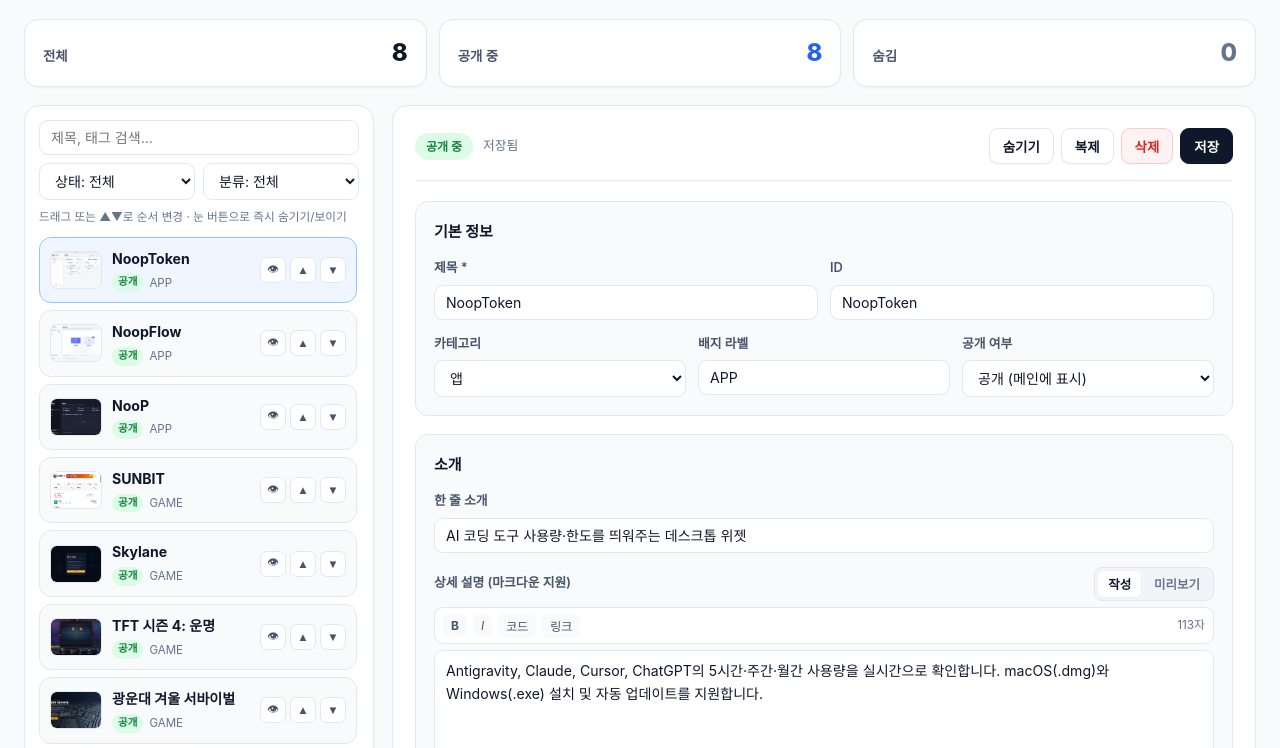
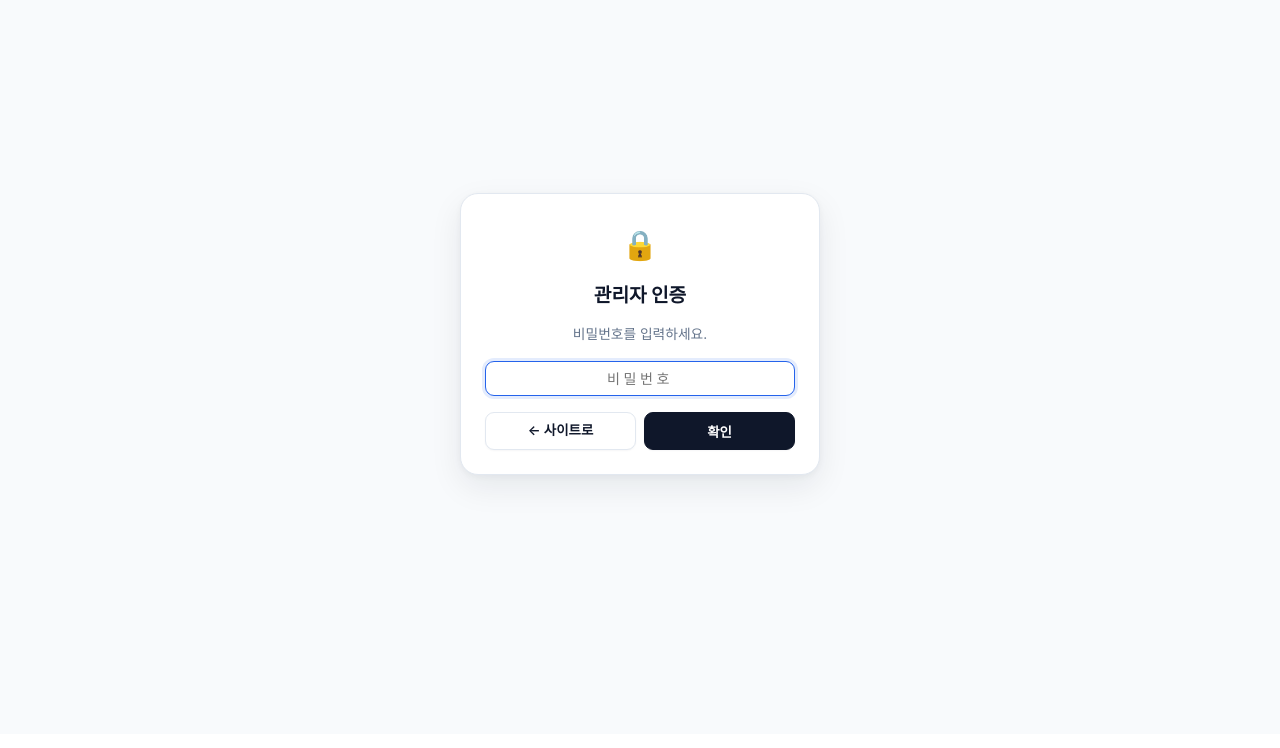
Before and after one commit to sungomi/sungomi.github.io, a plain HTML site: page admin.html in a window 1280 px wide. Shown: the part 66-814 px from the top of the page. Drawn offline with Linux system fonts and the light colour scheme; a web font is replaced by a local one.

Commit message:
Add SHA-256 PIN lock screen to admin page

```diff
--- a/admin.css
+++ b/admin.css
@@ -1,6 +1,84 @@
 .admin-body {
   min-height: 100vh;
   background: var(--bg-subtle);
+}
+
+.admin-body.admin-locked > *:not(#authGate) {
+  display: none !important;
+}
+
+.auth-gate {
+  position: fixed;
+  inset: 0;
+  z-index: 300;
+  display: flex;
+  align-items: center;
+  justify-content: center;
+  padding: 20px;
+  background: var(--bg-subtle);
+}
+
+.auth-card {
+  width: min(360px, 100%);
+  padding: 28px 24px 24px;
+  border-radius: 18px;
+  background: var(--surface);
+  border: 1px solid var(--border-light);
+  box-shadow: var(--shadow-md);
+  display: flex;
+  flex-direction: column;
+  gap: 12px;
+  text-align: center;
+}
+
+.auth-icon {
+  font-size: 1.8rem;
+}
+
+.auth-card h1 {
+  font-size: 1.2rem;
+  font-weight: 800;
+  color: var(--text-primary);
+}
+
+.auth-desc {
+  font-size: 0.86rem;
+  color: var(--text-muted);
+  margin-bottom: 4px;
+}
+
+.auth-input {
+  text-align: center;
+  font-size: 1.1rem;
+  letter-spacing: 0.25em;
+  padding: 11px 14px;
+}
+
+.auth-error {
+  font-size: 0.82rem;
+  font-weight: 600;
+  color: #dc2626;
+}
+
+.auth-actions {
+  display: grid;
+  grid-template-columns: 1fr 1fr;
+  gap: 8px;
+  margin-top: 4px;
+}
+
+.auth-actions a {
+  text-decoration: none;
+}
+
+@keyframes authShake {
+  0%, 100% { transform: translateX(0); }
+  20%, 60% { transform: translateX(-6px); }
+  40%, 80% { transform: translateX(6px); }
+}
+
+.auth-card.shake {
+  animation: authShake 0.32s ease;
 }
 
 .admin-header {
--- a/admin.html
+++ b/admin.html
@@ -12,7 +12,31 @@
   <link rel="stylesheet" href="./styles.css" />
   <link rel="stylesheet" href="./admin.css" />
 </head>
-<body class="admin-body">
+<body class="admin-body admin-locked">
+  <!-- 비밀번호 잠금 화면 -->
+  <div class="auth-gate" id="authGate" role="dialog" aria-modal="true" aria-labelledby="authTitle">
+    <form class="auth-card" id="authForm">
+      <div class="auth-icon">🔒</div>
+      <h1 id="authTitle">관리자 인증</h1>
+      <p class="auth-desc">비밀번호를 입력하세요.</p>
+      <input
+        type="password"
+        id="authInput"
+        class="adm-input auth-input"
+        placeholder="비밀번호"
+        inputmode="numeric"
+        autocomplete="current-password"
+        autofocus
+        required
+      />
+      <p class="auth-error" id="authError" hidden>비밀번호가 올바르지 않습니다.</p>
+      <div class="auth-actions">
+        <a href="./index.html" class="adm-btn">← 사이트로</a>
+        <button type="submit" class="adm-btn primary">확인</button>
+      </div>
+    </form>
+  </div>
+
   <header class="admin-header">
     <div class="admin-header-left">
       <a href="./index.html" class="back-btn">← 사이트로</a>
@@ -34,6 +58,7 @@
         <input type="file" id="importJsonInput" accept=".json,application/json" hidden />
       </label>
       <button class="adm-btn danger-ghost" id="resetDefaultBtn">초기화</button>
+      <button class="adm-btn" id="lockAdminBtn" title="관리자 잠금">잠금</button>
     </div>
   </header>
 
--- a/admin.js
+++ b/admin.js
@@ -1,6 +1,69 @@
 (() => {
   const STORAGE_CONFIG_KEY = "sungomi_arc_config_v3";
   const STORAGE_PROJECTS_KEY = "sungomi_arc_projects_v3";
+  const SESSION_AUTH_KEY = "sungomi_admin_unlocked_v1";
+  const EXPECTED_HASH = "c2aedfe4e480f615caa9055bbf823ab7d3b84b50a9f39b91744d582d4d5ee71c";
+
+  const authGate = document.getElementById("authGate");
+  const authForm = document.getElementById("authForm");
+  const authInput = document.getElementById("authInput");
+  const authError = document.getElementById("authError");
+  const lockAdminBtn = document.getElementById("lockAdminBtn");
+
+  async function sha256Hex(str) {
+    const data = new TextEncoder().encode(str);
+    const buf = await crypto.subtle.digest("SHA-256", data);
+    return Array.from(new Uint8Array(buf))
+      .map((b) => b.toString(16).padStart(2, "0"))
+      .join("");
+  }
+
+  function unlockAdmin() {
+    sessionStorage.setItem(SESSION_AUTH_KEY, "1");
+    document.body.classList.remove("admin-locked");
+    if (authGate) authGate.hidden = true;
+  }
+
+  function lockAdmin() {
+    sessionStorage.removeItem(SESSION_AUTH_KEY);
+    document.body.classList.add("admin-locked");
+    if (authGate) authGate.hidden = false;
+    if (authInput) {
+      authInput.value = "";
+      authInput.focus();
+    }
+    if (authError) authError.hidden = true;
+  }
+
+  if (sessionStorage.getItem(SESSION_AUTH_KEY) === "1") {
+    unlockAdmin();
+  }
+
+  if (authForm) {
+    authForm.addEventListener("submit", async (e) => {
+      e.preventDefault();
+      const val = (authInput.value || "").trim();
+      try {
+        const digest = await sha256Hex(`sungomi_admin_${val}`);
+        if (digest === EXPECTED_HASH) {
+          authError.hidden = true;
+          unlockAdmin();
+          return;
+        }
+      } catch {
+        // non-secure context fallback
+      }
+      authError.hidden = false;
+      authForm.classList.remove("shake");
+      void authForm.offsetWidth;
+      authForm.classList.add("shake");
+      authInput.select();
+    });
+  }
+
+  if (lockAdminBtn) {
+    lockAdminBtn.addEventListener("click", lockAdmin);
+  }
 
   const clone = (obj) => JSON.parse(JSON.stringify(obj));
 
```
